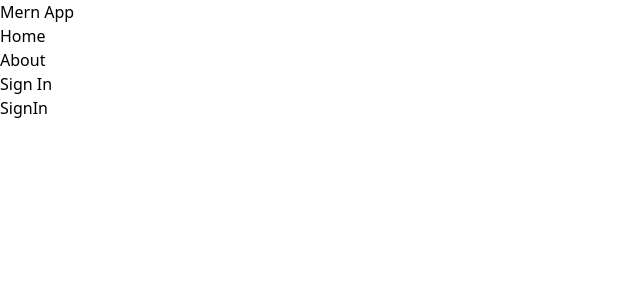
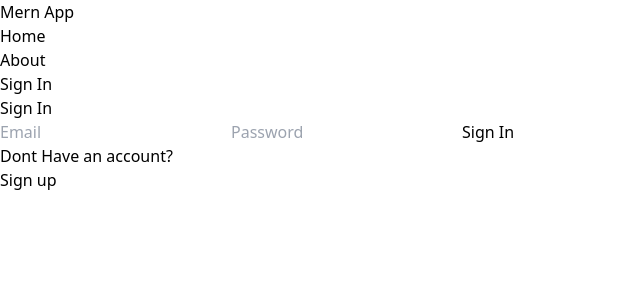
Before and after one commit to joexyjay/mern-app, a React (Vite) app in the folder client/: page /sign-in in a window 1280 px wide. Shown: the top 300 px of the page, without its empty margins (0-640 px from the left). Built offline with nearby package versions, Linux system fonts and the light colour scheme.

Commit message:
complete signin page functionality

```diff
--- a/client/src/pages/SignIn.jsx
+++ b/client/src/pages/SignIn.jsx
@@ -1,5 +1,74 @@
+import { Link, useNavigate } from 'react-router-dom'
+import { useState } from 'react'
 export default function SignIn() {
+  const [formData, setFormData] = useState({});
+  const [error, setError] = useState(false);
+  const [loading, setLoading] = useState(false);
+  const navigate = useNavigate();
+
+  const handleChange = (e) => {
+    setFormData({...formData, [e.target.id]: e.target.value})
+  }
+  // console.log(formData)
+
+  const handleSubmit = async (e) => {
+    e.preventDefault();
+    try {
+      setLoading(true);
+      setError(false);
+      const res = await fetch('/api/auth/signin', {
+        method: 'POST',
+        headers: {
+          'Content-Type': 'application/json'
+        },
+        body: JSON.stringify(formData)
+      });
+      const data = await res.json();
+      console.log(data)
+      setLoading(false);
+      if (data.success === false) {
+        setError(true);
+        return;
+      }
+      navigate('/');
+    } catch (error) {
+      setLoading(false);
+      setError(true);
+    }
+  }
+
   return (
-    <div>SignIn</div>
+    <div className="p-3 max-w-lg mx-auto">
+      <h1 className="text-3xl text-center font-semibold my-7">Sign In</h1>
+      <form onSubmit={handleSubmit} className="flex flex-col gap-4">
+
+        <input type="email"
+         placeholder="Email"
+         id="email"
+         className="bg-slate-100 p-3 rounded-lg"
+         onChange={handleChange}
+        />
+        <input type="password"
+         placeholder="Password"
+         id="password"
+         className="bg-slate-100 p-3 rounded-lg"
+         onChange={handleChange}
+        />
+        <button disabled={loading} className="bg-slate-700
+        text-white p-3
+        rounded-lg
+        uppercase
+        hover:opacity-95
+        disabled:opacity-80">{loading? 'Loading....': 'Sign In'}</button>
+
+      </form>
+      <div className="flex gap-2 mt-5">
+        <p>Dont Have an account?</p>
+        <Link to='/sign-up'>
+          <span className="text-blue-500">Sign up</span>
+        </Link>
+      </div>
+      <p className='text-red-700 mt-5'>{error && "Something went wrong!"}</p>
+    </div>
   )
 }
--- a/client/src/pages/SignUp.jsx
+++ b/client/src/pages/SignUp.jsx
@@ -1,9 +1,10 @@
-import { Link } from 'react-router-dom'
+import { Link, useNavigate } from 'react-router-dom'
 import { useState } from 'react'
 export default function SignUp() {
   const [formData, setFormData] = useState({});
   const [error, setError] = useState(false);
   const [loading, setLoading] = useState(false);
+  const navigate = useNavigate();
 
   const handleChange = (e) => {
     setFormData({...formData, [e.target.id]: e.target.value})
@@ -29,6 +30,7 @@ export default function SignUp() {
         setError(true);
         return;
       }
+      navigate('/sign-in');
     } catch (error) {
       setLoading(false);
       setError(true);
```
Also changed, not shown: 1 other file (tests, documents, lock files or other folders).
